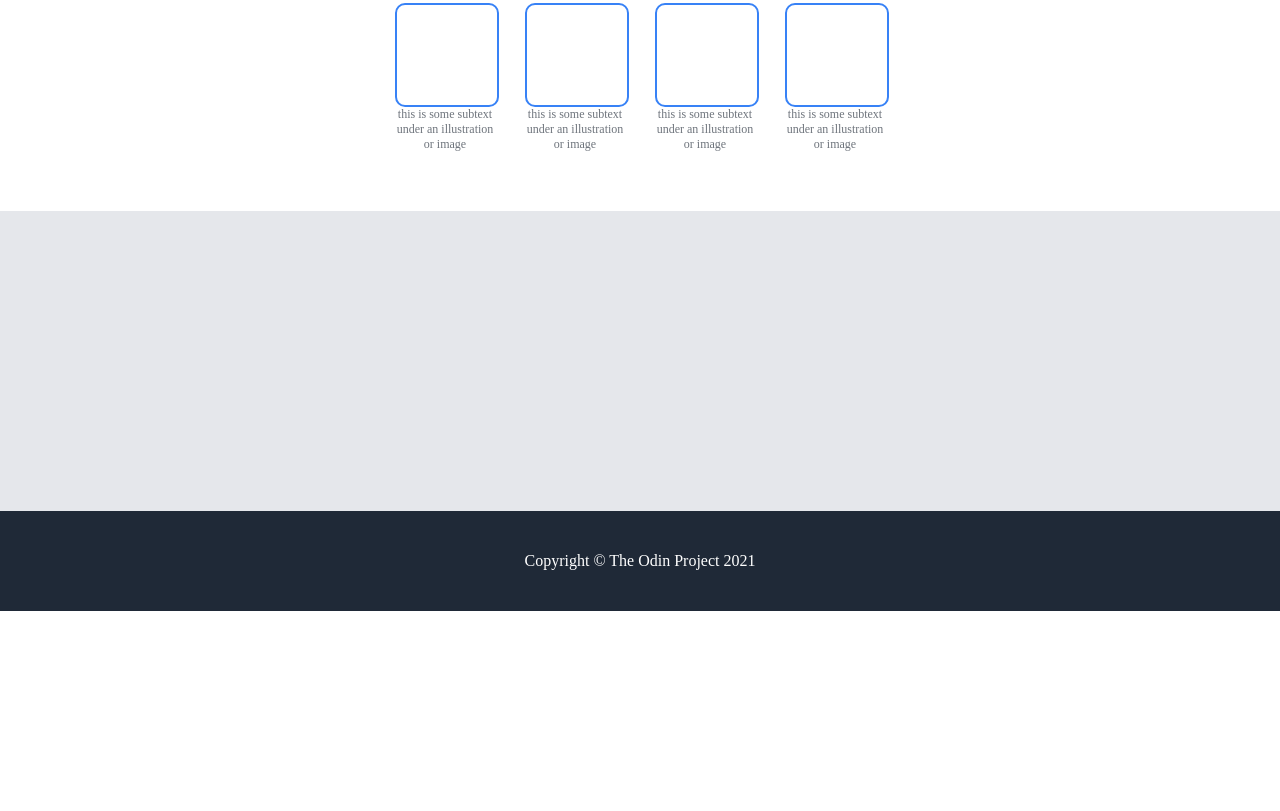
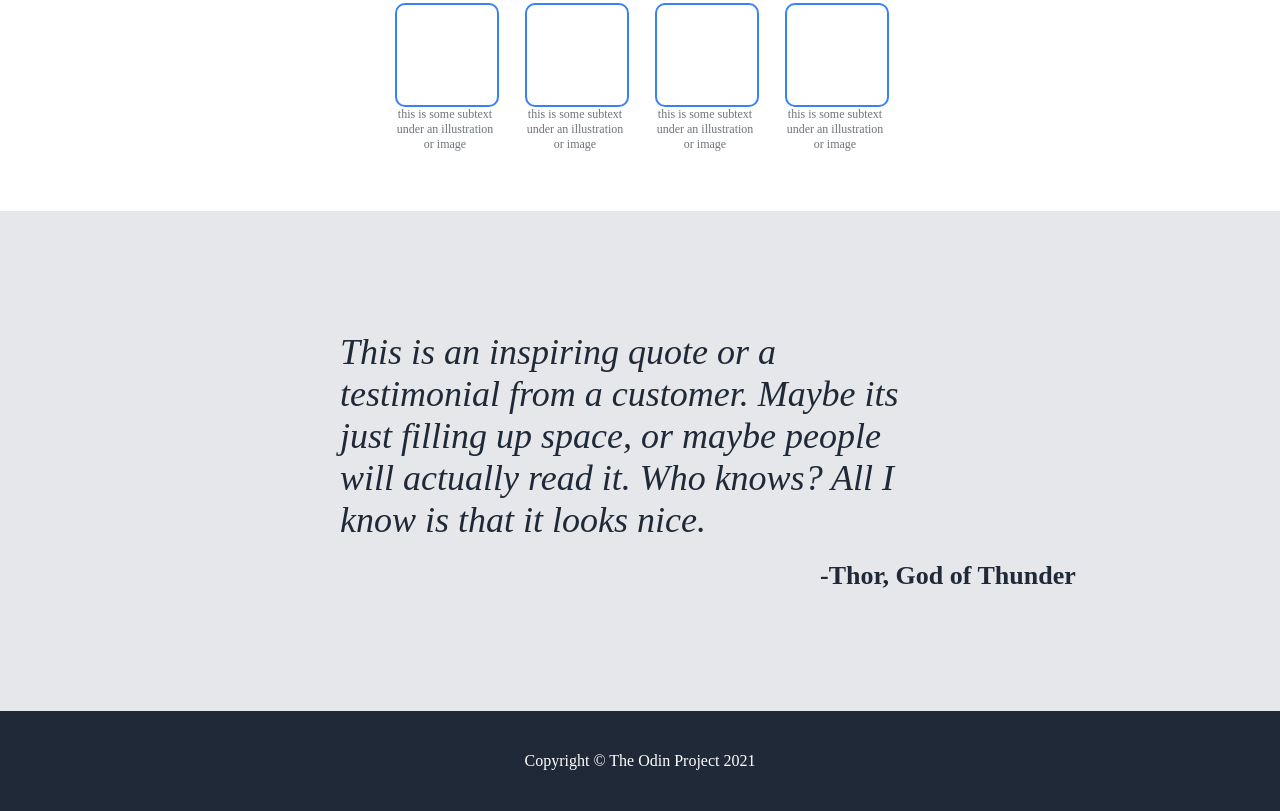
Before and after one commit to crypticmitten/Odin-Landing-Page, a plain HTML site: page index.html in a window 1280 px wide. Shown: the part 489-1300 px from the top of the page. Before the commit the page ends 1100 px from the top, so only its background shows below. Drawn offline with Linux system fonts and the light colour scheme.

```diff
--- a/index.html
+++ b/index.html
@@ -49,9 +49,10 @@
         </div>
     </div>
     <div class="quote">
-        <div class="quote-text"></div>
-        <div class="speaker"></div>
+        <div class="quote-text">This is an inspiring quote or a testimonial from a customer. Maybe its just filling up space, or maybe people will actually read it. Who knows? All I know is that it looks nice.</div>
+        <div class="speaker">-Thor, God of Thunder</div>
     </div>
+
     <div class="action"></div>
 
     </div>
--- a/style.css
+++ b/style.css
@@ -81,13 +81,29 @@
 }
 
 
-
-
 .quote{
+    padding: 100px;
     height: 300px;
     background-color: #E5E7EB;
     display: flex;
     flex-direction: column;
+    align-items: center;
+    justify-content: center;
+    gap: 20px;
+}
+.quote-text{
+    width: 600px;
+    font-size: 36px;
+    font-style: italic;
+    color: #1f2937;
+    font-weight: 0;
+}
+.speaker{
+    width: 360px;
+    align-self: flex-end;
+    font-size: 26px;
+    font-weight: 900;
+    color: #1f2937;
 }
 
 .footer{
@@ -120,4 +136,5 @@
     width: 70px;
     height: 20px;
     font-size: 12px;
+    cursor: pointer;
 }
```
